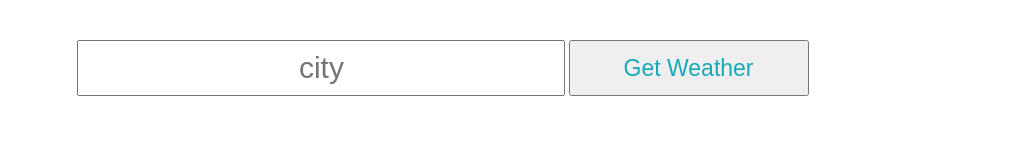
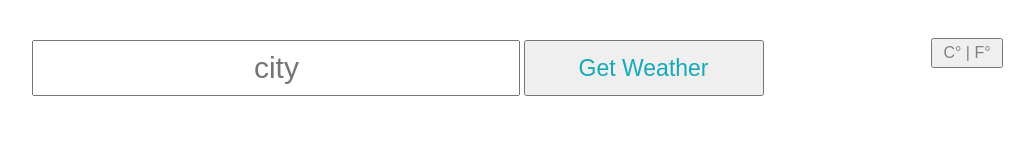
Before and after one commit to emortong/five-day-forecast, a website: page public/index.html in a window 1280 px wide. Shown: the whole page, without its empty margins (197-1231 px from the left). Drawn offline with nearby package versions, Linux system fonts and the light colour scheme.

Commit message:
validated lower case input, added optional metric feature

```diff
--- a/public/index.html
+++ b/public/index.html
@@ -11,6 +11,11 @@
     <div class="inputDiv">
       <input id="cityName" type="text" placeholder="city"/>
       <button id="getWeatherButton" onclick="getWeather()">Get Weather</button>
+      <button id="unit" onclick="changeUnit()">
+        <span id="cel">C°</span>
+        <span>|</span>
+        <span id="far">F°</span>
+      </button>
     </div>
   </div>
   <script src="https://cdnjs.cloudflare.com/ajax/libs/moment.js/2.17.1/moment.min.js"></script>
--- a/public/js/client.js
+++ b/public/js/client.js
@@ -19,11 +19,33 @@ var container = document.createElement('div');
 container.classList.add('container');
 main.appendChild(container);
 
+var units = 'imperial';
+var unitBtn = document.getElementById('unit');
+var x = document.getElementById('cel');
+var y = document.getElementById('far');
+var cityId;
+
+
+function changeUnit() {
+  if(units === 'imperial') {
+    units = 'metric';
+    x.style.color = '#16a9b8';
+    y.style.color = 'grey';
+  } else {
+    units = 'imperial';
+    x.style.color = 'grey';
+    y.style.color = '#16a9b8';
+  }
+  if(cityId !== undefined) {
+    showWeather(cityId);
+  }
+}
+
 
 function getWeather() {
   var cityIdObjects = [];
-  var cityId;
   var city = document.getElementById('cityName').value;
+  city = toTitleCase(city);
   cityTitle.innerHTML = city;
   document.getElementById('cityName').value = '';
   while (optionsUl.hasChildNodes()) {
@@ -79,7 +101,7 @@ function showWeather(cityId) {
 
   var weatherReq = new XMLHttpRequest();
     weatherReq.addEventListener('load', weatherReqListener);
-    weatherReq.open('GET', `http://api.openweathermap.org/data/2.5/forecast?id=${cityId}&units=imperial&mode=json&appid=3cbfd5118bdcf7dea13501c1c1135c2e`);
+    weatherReq.open('GET', `http://api.openweathermap.org/data/2.5/forecast?id=${cityId}&units=${units}&mode=json&appid=3cbfd5118bdcf7dea13501c1c1135c2e`);
     weatherReq.send();
 
   function weatherReqListener() {
@@ -144,3 +166,7 @@ function showWeather(cityId) {
       }
     }
   }
+
+function toTitleCase(str) {
+    return str.replace(/\w\S*/g, function(txt){return txt.charAt(0).toUpperCase() + txt.substr(1).toLowerCase();});
+}
--- a/sass/styles.scss
+++ b/sass/styles.scss
@@ -52,6 +52,7 @@ p {
 .inputDiv {
   text-align: center;
   margin: 40px;
+  position: relative;
 }
 
 #cityName {
@@ -65,12 +66,24 @@ p {
   width: 20%;
   height: 56px;
   font-size: 23px;
+  color: #16a9b8;
   vertical-align: top;
-  color: #16a9b8;
+  margin-right: 90px;
   @media (max-width: 790px) {
     width: 30%;
     font-size: 16px;
   }
+}
+
+#unit {
+  width: 6%;
+  height: 30px;
+  vertical-align: top;
+  position: absolute;
+  top: -2px;
+  right: 40px;
+  font-size: 16px;
+  color: grey;
 }
 
 .weatherDiv {
```
Also changed, not shown: public/css/styles.css.
